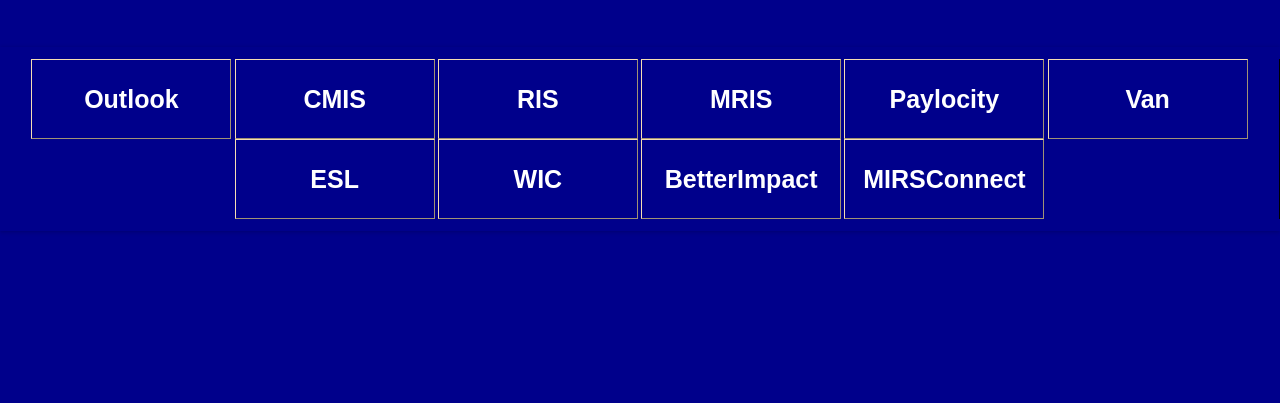
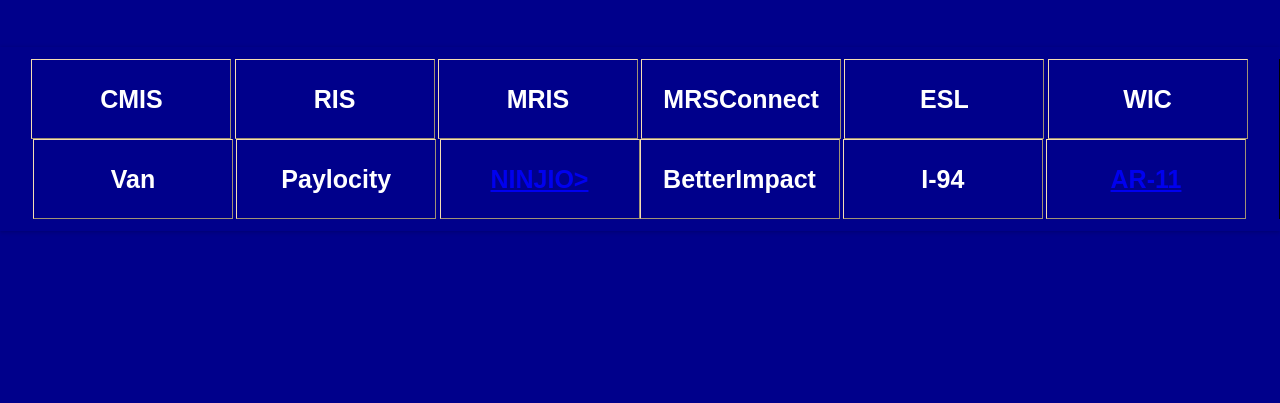
Before and after one commit to HashmatullahArwin/mywebappshome, a plain HTML site: page index.html in a window 1280 px wide. Shown: the part 72-475 px from the top of the page. Drawn offline with Linux system fonts and the light colour scheme.

Commit message:
Update index.html

```diff
--- a/index.html
+++ b/index.html
@@ -3,7 +3,7 @@
 <head>
   <meta charset="UTF-8">
   <meta name="viewport" content="width=device-width, initial-scale=1.0">
-  <title>CCDOC Websites</title>
+  <title>Web Apps</title>
   <link rel="stylesheet" href="ccdoc.css">
 </head>
 <body>
@@ -12,19 +12,18 @@
 
   <div class="table-row">
     <div class="table-cell">
-      <a href="https://login.live.com/login.srf?wa=wsignin1.0&rpsnv=155&ct=1720391251&rver=7.0.6738.0&wp=MBI_SSL&wreply=https%3a%2f%2foutlook.live.com%2fowa%2f%3fnlp%3d1%26RpsCsrfState%3dfc6b5bc0-6e5e-64de-42cc-bc995649b441&id=292841&aadredir=1&CBCXT=out&lw=1&fl=dob%2cflname%2cwld" target="_blank"><button class="btn">Outlook</button></a>
       <a href="https://ccdoccmis.org" target="_blank"><button class="btn">CMIS</button></a>
-
-
       <a href="https://ris.ncdhhs.gov/?AspxAutoDetectCookieSupport=1" target="_blank"><button class="btn">RIS</button></a>
       <a href="https://mrswfe.usccb.org/Account/Login.aspx?ReturnUrl=%2f" target="_blank"><button class="btn">MRIS</button></a>
+      <a href="https://mrsconnect.org/" target="_blank"><button class="btn">MRSConnect</button></a>
+      <a href="https://calendly.com/refugeesupportservices/catholic-esl-enrollment" target="_blank"><button class="btn">ESL</button></a>
+      <a href="https://www.ncdhhs.gov/ncwicreferral" target="_blank"><button class="btn">WIC</button></a>
+      <a href="https://calendar.google.com/calendar/u/0/r?pli=1" target="_blank"><button class="btn">Van</button></a>
       <a href="https://access.paylocity.com/" target="_blank"><button class="btn">Paylocity</button></a>
-      <a href="https://calendar.google.com/calendar/u/0/r?pli=1" target="_blank"><button class="btn">Van</button></a>
-      <a href="https://access.paylocity.com/" target="_blank"><button class="btn">ESL</button></a>
-      <a href="https://access.paylocity.com/" target="_blank"><button class="btn">WIC</button></a>
-      <a href="https://access.paylocity.com/" target="_blank"><button class="btn">BetterImpact</button></a>
-      <a href="https://access.paylocity.com/" target="_blank"><button class="btn">MIRSConnect</button></a>
-
+      <a href="https://learn.ninjio.com" target="_blank"><button class="btn">NINJIO></a>
+      <a href="https://app.betterimpact.com/Volunteer/Hours" target="_blank"><button class="btn">BetterImpact</button></a>
+      <a href="https://i94.cbp.dhs.gov/I94/#/home" target="_blank"><button class="btn">I-94</button></a>
+     <a href="https://www.uscis.gov/sites/default/files/document/forms/ar-11.pdf" target="_blank"><button class="btn">AR-11</a>
     </div>
 
 
```
